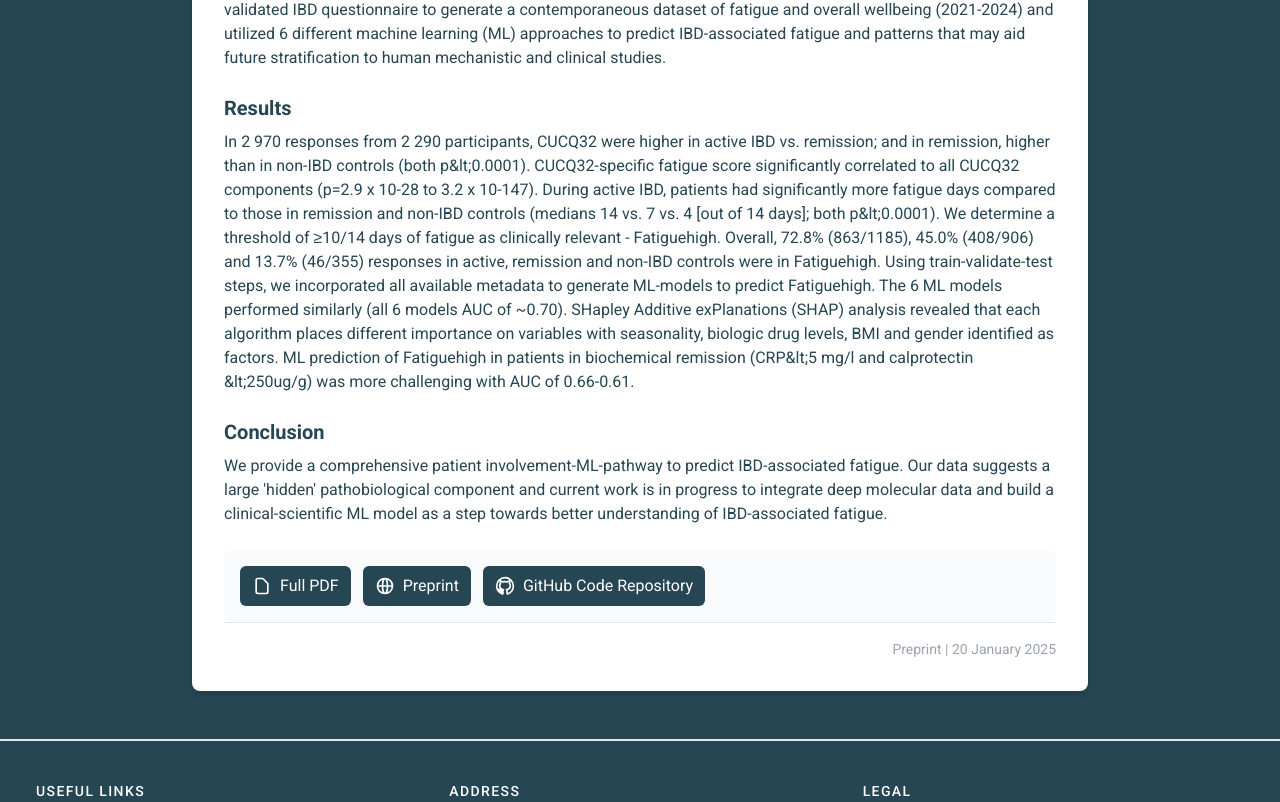
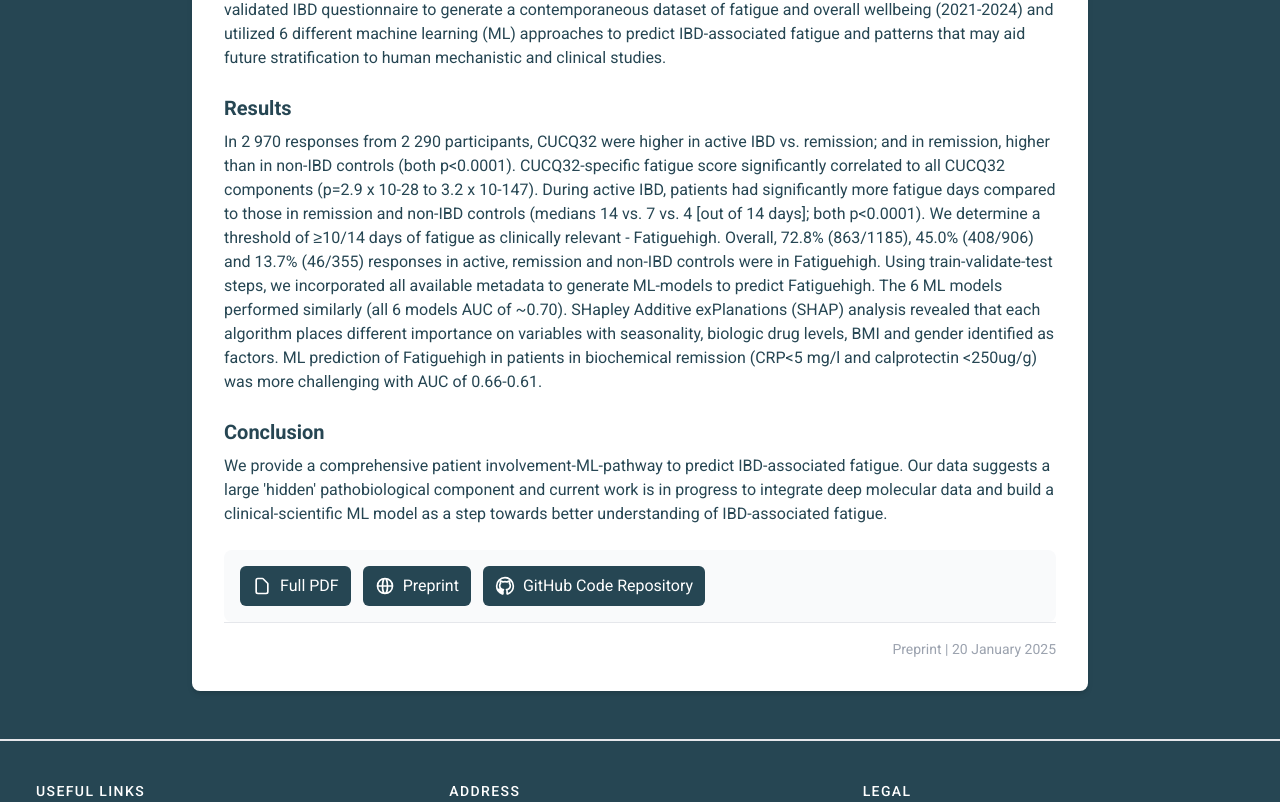
Before and after one commit to shaunchuah/musicstudy_nextjs, a Next.js app: page /results in a window 1280 px wide. Shown: the part 1995-2797 px from the top of the page. Built offline with nearby package versions, Linux system fonts and the light colour scheme.

Commit message:
Update: modify Link component in Header for improved routing consistency 🔗; enhance results section text for clarity and readability 📄.

```diff
--- a/components/layout/Header.js
+++ b/components/layout/Header.js
@@ -7,7 +7,7 @@ export default function Header() {
       <MaxWidthControl>
         <div className="flex justify-between flex-wrap md:px-12 2xl:px-0 py-4 flex-col lg:flex-row items-center">
           <div className="flex items-center mb-4 lg:mb-0">
-            <Link href="/" legacyBehavior>
+            <Link href="/">
               <h1 className="text-2xl">MUSIC & Mini-MUSIC</h1>
             </Link>
           </div>
--- a/pages/results.js
+++ b/pages/results.js
@@ -54,7 +54,7 @@ export default function Results() {
                   methods:
                     "We prospectively captured patient reported outcomes (PROs) from 2 current IBD biomarker studies in Scotland with ~100 clinical metadata points; and an international dataset (that includes non-IBD healthy controls) using CUCQ32, a validated IBD questionnaire to generate a contemporaneous dataset of fatigue and overall wellbeing (2021-2024) and utilized 6 different machine learning (ML) approaches to predict IBD-associated fatigue and patterns that may aid future stratification to human mechanistic and clinical studies.",
                   results:
-                    "In 2 970 responses from 2 290 participants, CUCQ32 were higher in active IBD vs. remission; and in remission, higher than in non-IBD controls (both p&lt;0.0001). CUCQ32-specific fatigue score significantly correlated to all CUCQ32 components (p=2.9 x 10-28 to 3.2 x 10-147). During active IBD, patients had significantly more fatigue days compared to those in remission and non-IBD controls (medians 14 vs. 7 vs. 4 [out of 14 days]; both p&lt;0.0001). We determine a threshold of ≥10/14 days of fatigue as clinically relevant - Fatiguehigh. Overall, 72.8% (863/1185), 45.0% (408/906) and 13.7% (46/355) responses in active, remission and non-IBD controls were in Fatiguehigh. Using train-validate-test steps, we incorporated all available metadata to generate ML-models to predict Fatiguehigh. The 6 ML models performed similarly (all 6 models AUC of ~0.70). SHapley Additive exPlanations (SHAP) analysis revealed that each algorithm places different importance on variables with seasonality, biologic drug levels, BMI and gender identified as factors. ML prediction of Fatiguehigh in patients in biochemical remission (CRP&lt;5 mg/l and calprotectin &lt;250ug/g) was more challenging with AUC of 0.66-0.61.",
+                    "In 2 970 responses from 2 290 participants, CUCQ32 were higher in active IBD vs. remission; and in remission, higher than in non-IBD controls (both p<0.0001). CUCQ32-specific fatigue score significantly correlated to all CUCQ32 components (p=2.9 x 10-28 to 3.2 x 10-147). During active IBD, patients had significantly more fatigue days compared to those in remission and non-IBD controls (medians 14 vs. 7 vs. 4 [out of 14 days]; both p<0.0001). We determine a threshold of ≥10/14 days of fatigue as clinically relevant - Fatiguehigh. Overall, 72.8% (863/1185), 45.0% (408/906) and 13.7% (46/355) responses in active, remission and non-IBD controls were in Fatiguehigh. Using train-validate-test steps, we incorporated all available metadata to generate ML-models to predict Fatiguehigh. The 6 ML models performed similarly (all 6 models AUC of ~0.70). SHapley Additive exPlanations (SHAP) analysis revealed that each algorithm places different importance on variables with seasonality, biologic drug levels, BMI and gender identified as factors. ML prediction of Fatiguehigh in patients in biochemical remission (CRP<5 mg/l and calprotectin <250ug/g) was more challenging with AUC of 0.66-0.61.",
                   conclusion:
                     "We provide a comprehensive patient involvement-ML-pathway to predict IBD-associated fatigue. Our data suggests a large 'hidden' pathobiological component and current work is in progress to integrate deep molecular data and build a clinical-scientific ML model as a step towards better understanding of IBD-associated fatigue.",
                 }}
```
